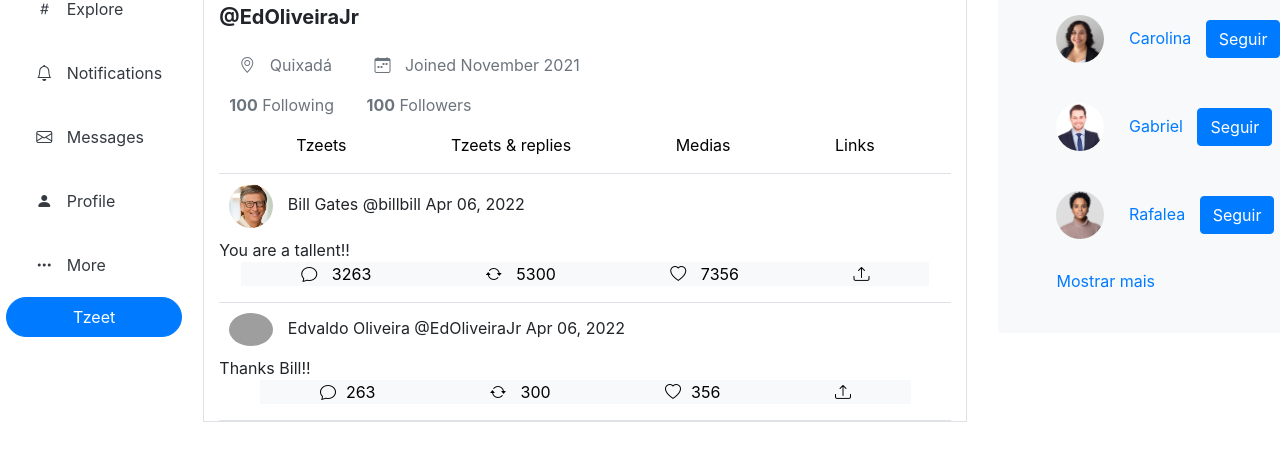
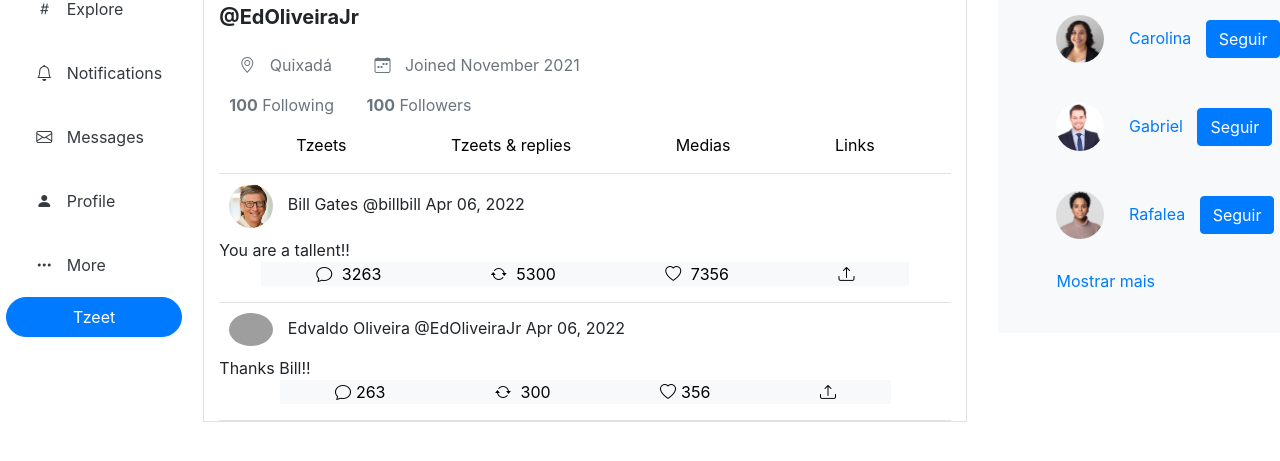
Before and after one commit to kaiop00/Desenvolvimento-Web-2022.1, a plain HTML site: page Lista03/lista03.html in a window 1280 px wide. Shown: the part 155-616 px from the top of the page. Drawn offline with nearby package versions, Linux system fonts and the light colour scheme; grey boxes are pictures that could not be loaded.

Commit message:
pequenas correções

```diff
--- a/Lista03/style.css
+++ b/Lista03/style.css
@@ -41,16 +41,24 @@ div .header button {
     height: 40px;
 }
 
+div.recentsTzeets a {
+    text-decoration: none;
+    margin: 0%;
+    padding-inline: 50px;
+    color: black;
+}
 
 div.recentsTzeets a:hover {
     color: red;
 }
 
-div.recentsTzeets a {
-    text-decoration: none;
-    margin: 0%;
-    padding-inline: 50px;
-    color: black;
+div.recentsTzeets i {
+    padding: 5px;
+}
+
+div.recentsTzeets i:hover {
+    background-color: rgb(207, 207, 207);
+    border-radius: 50%;
 }
 
 div.input-group-text {
```
